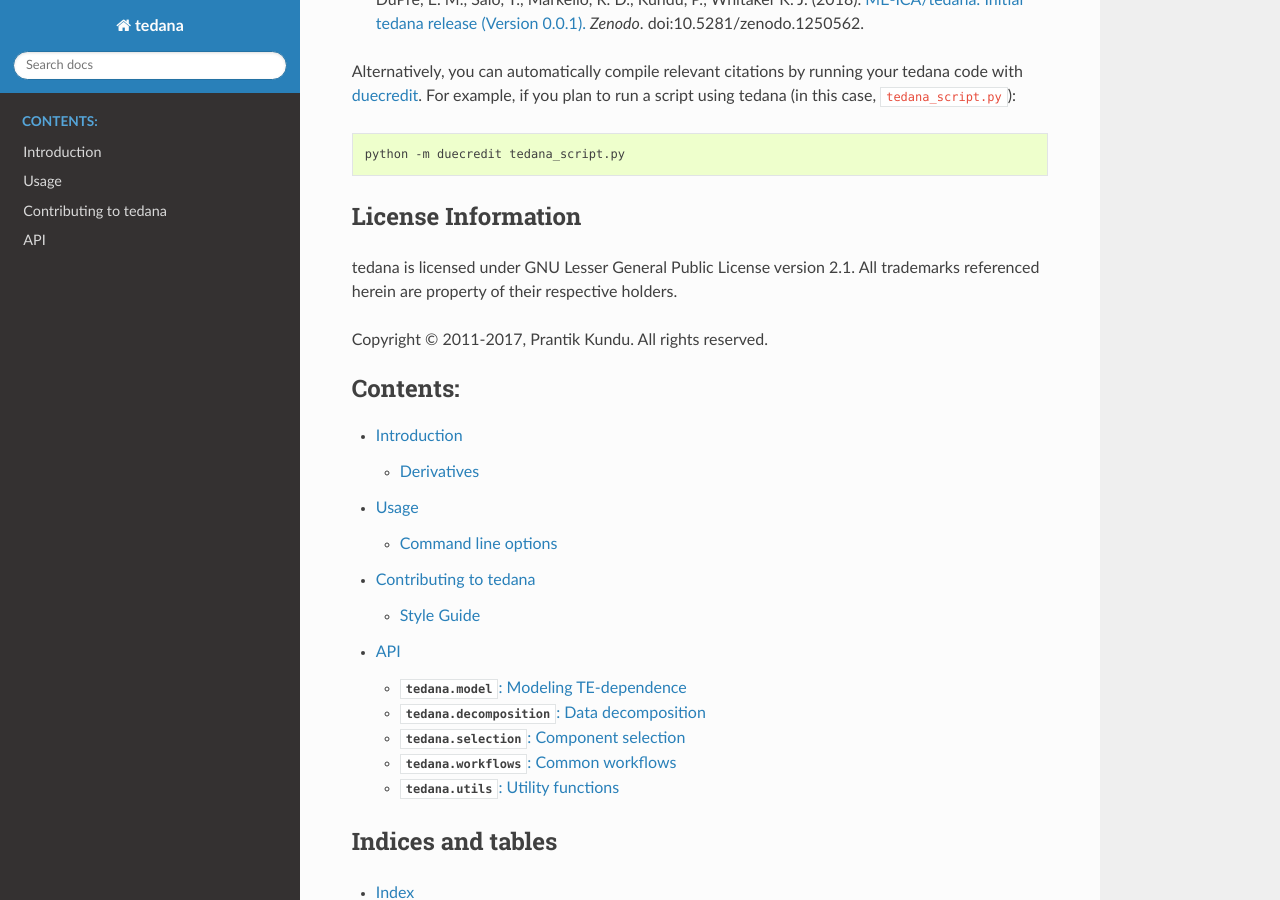
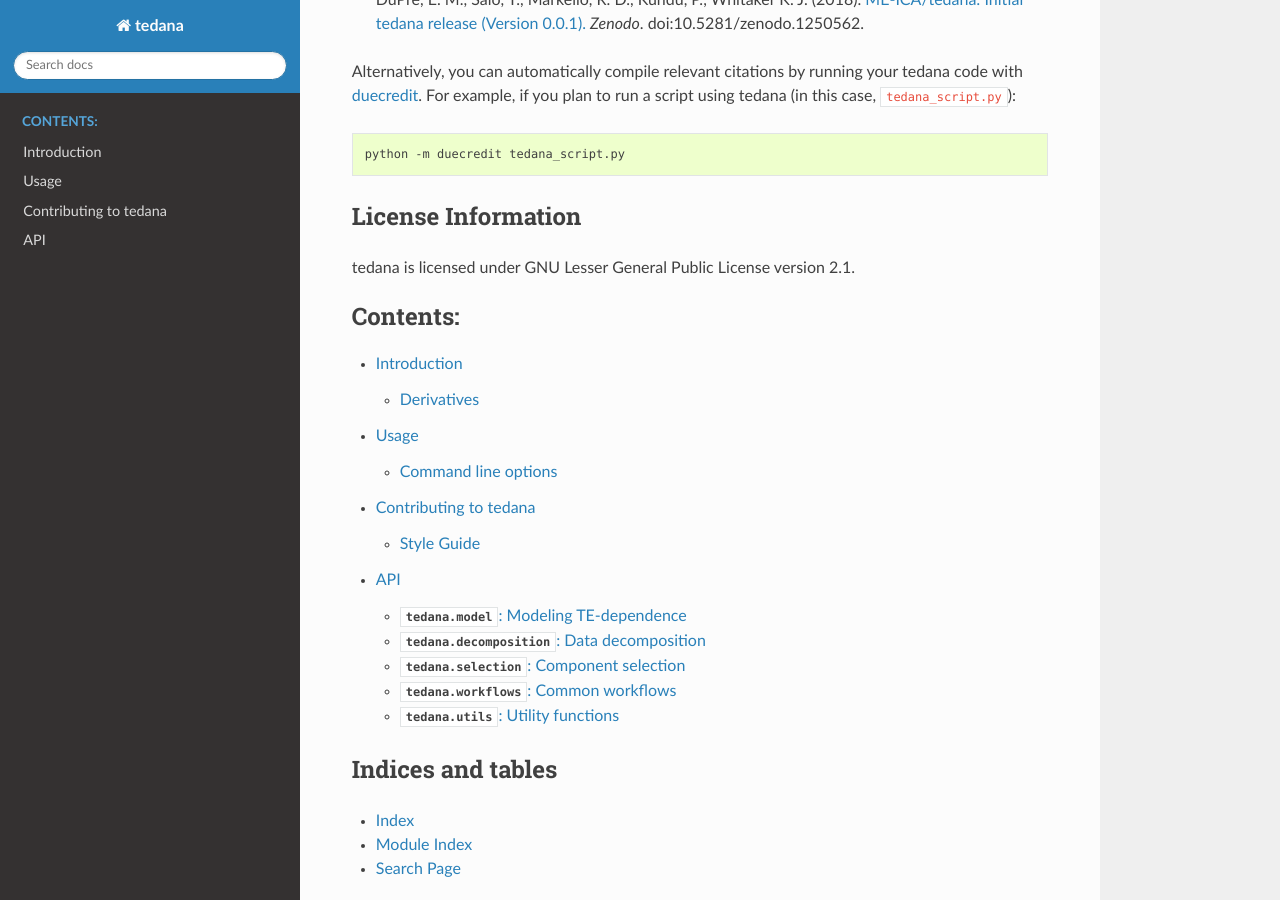
Before and after one commit to ME-ICA/tedana, a Sphinx documentation site: the page built from docs/index.rst, in a window 1280 px wide and 900 px high, scrolled down 561 px. Built offline with Sphinx 7.4.7 and the Read the Docs theme 2.0.0, drawn with Linux system fonts in a browser that asks for light colours; formulas are drawn with MathJax 3; the version number could not be read and is left out.

Commit message:
Update conflicting copyright information
Confirmed in https://github.com/me-ica/me-ica/ that only LGPL licensing was in the original code base

```diff
--- a/docs/index.rst
+++ b/docs/index.rst
@@ -48,10 +48,6 @@ License Information
 -------------------
 
 tedana is licensed under GNU Lesser General Public License version 2.1.
-All trademarks referenced herein are property of their respective holders.
-
-Copyright |copy| 2011-2017, Prantik Kundu. All rights reserved.
-
 
 .. toctree::
    :maxdepth: 2
```
